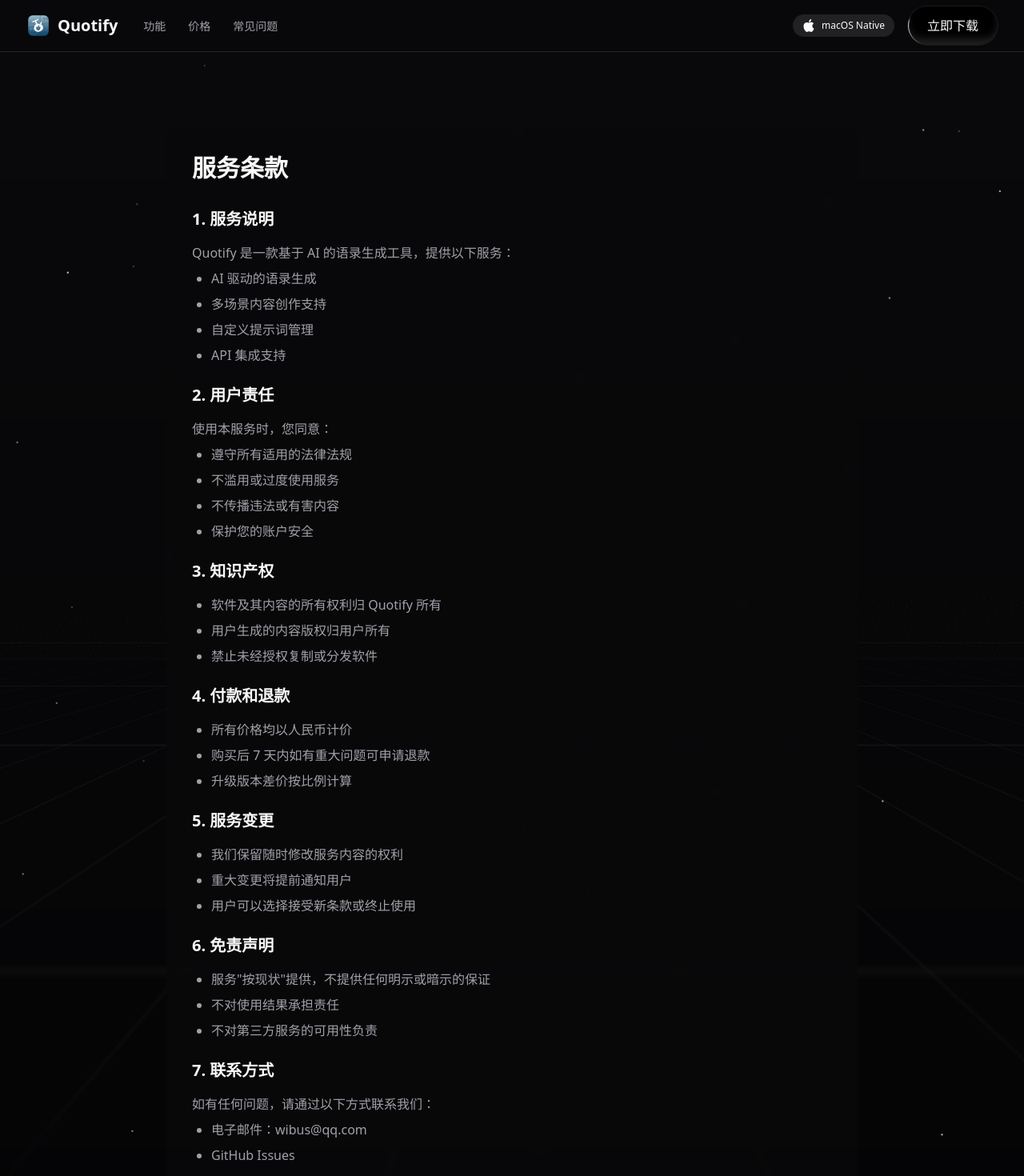
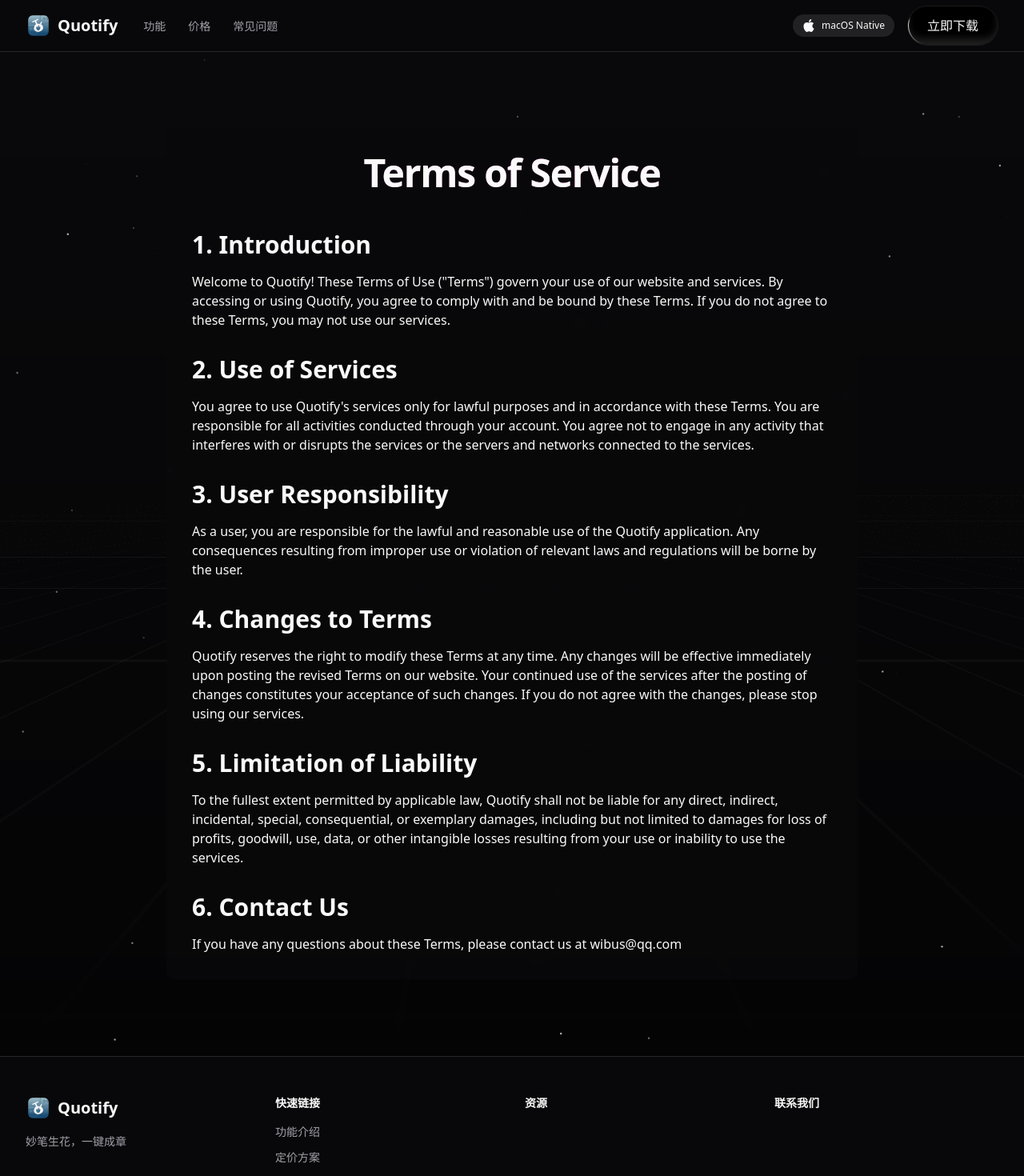
Before and after one commit to wibus-wee/QuotifyLandingPage, a React (Vite) app: page /terms-of-service in a window 1280 px wide. Shown: the top 1470 px of the page at 80% size. Built offline with nearby package versions, Linux system fonts and the light colour scheme.

Commit message:
feat: update Privacy Policy, Refund Policy, and Terms of Service pages with improved content clarity, structure, and styling; change headings to English and enhance user engagement

```diff
--- a/src/pages/privacy-policy.tsx
+++ b/src/pages/privacy-policy.tsx
@@ -21,68 +21,52 @@
             transition={{ duration: 0.8 }}
             className="rounded-lg bg-background/80 p-8 backdrop-blur-sm"
           >
-            <h1 className="mb-8 text-3xl font-bold">隐私政策</h1>
+            <h1 className="mb-12 text-center text-5xl font-extrabold tracking-tight bg-gradient-to-r from-purple-400 to-pink-600 bg-clip-text ">
+              Privacy Policy
+            </h1>
 
-            <div className="space-y-6 text-muted-foreground">
-              <section>
-                <h2 className="mb-4 text-xl font-semibold text-foreground">1. 信息收集</h2>
-                <p>我们仅收集运行应用程序所必需的信息。这包括：</p>
-                <ul className="ml-6 mt-2 list-disc space-y-2">
-                  <li>基本使用数据（如使用频率、功能使用情况等）</li>
-                  <li>崩溃报告和性能数据</li>
-                  <li>您主动提供的反馈信息</li>
-                </ul>
-              </section>
+            <div className="prose prose-invert max-w-none">
+              <p>
+                Thank you for choosing to use our app. We highly value the privacy of our users and are committed to protecting your personal information. This Privacy Policy provides detailed information on how we collect, use, store, and protect your personal information. Before using our App, please read and ensure that you fully understand and agree to the contents of this Privacy Policy.
+              </p>
 
-              <section>
-                <h2 className="mb-4 text-xl font-semibold text-foreground">2. 数据使用</h2>
-                <p>我们使用收集的信息来：</p>
-                <ul className="ml-6 mt-2 list-disc space-y-2">
-                  <li>改进和优化应用程序性能</li>
-                  <li>开发新功能</li>
-                  <li>提供客户支持</li>
-                  <li>发送重要通知</li>
-                </ul>
-              </section>
+              <h2 className="text-3xl font-bold mt-8 mb-4 bg-clip-text ">
+                Information Collection and Use
+              </h2>
+              <p>
+                Our app only accesses your local image files to provide image compression and optimization services. We explicitly state and guarantee that we do not collect, read, or transmit any of your personal information, user information, or application usage data.
+              </p>
 
-              <section>
-                <h2 className="mb-4 text-xl font-semibold text-foreground">3. 数据保护</h2>
-                <p>我们采取以下措施保护您的数据：</p>
-                <ul className="ml-6 mt-2 list-disc space-y-2">
-                  <li>所有数据传输采用加密方式</li>
-                  <li>定期安全审查和更新</li>
-                  <li>严格的内部数据访问控制</li>
-                </ul>
-              </section>
+              <h2 className="text-3xl font-bold mt-8 mb-4 bg-clip-text ">
+                Information Storage
+              </h2>
+              <p>
+                Our app reads local image files on your device, and all image processing and optimization operations are carried out locally without uploading any data to servers or cloud storage. Your image files will not be retained on our servers, and we do not store your image files anywhere.
+              </p>
 
-              <section>
-                <h2 className="mb-4 text-xl font-semibold text-foreground">4. 第三方服务</h2>
-                <p>我们使用的第三方服务包括：</p>
-                <ul className="ml-6 mt-2 list-disc space-y-2">
-                  <li>OpenAI API - 用于生成内容</li>
-                  <li>支付服务提供商 - 用于处理付款</li>
-                </ul>
-              </section>
+              <h2 className="text-3xl font-bold mt-8 mb-4 bg-clip-text ">
+                Third-Party Services
+              </h2>
+              <p>
+                Our app does not use any third-party services, including advertising services, analytics tools, or social media plugins. We assure you that your data will not be shared with any third parties.
+              </p>
 
-              <section>
-                <h2 className="mb-4 text-xl font-semibold text-foreground">5. 您的权利</h2>
-                <p>作为用户，您有权：</p>
-                <ul className="ml-6 mt-2 list-disc space-y-2">
-                  <li>访问您的个人数据</li>
-                  <li>要求更正不准确的数据</li>
-                  <li>要求删除您的数据</li>
-                  <li>反对数据处理</li>
-                </ul>
-              </section>
+              <h2 className="text-3xl font-bold mt-8 mb-4 bg-clip-text ">
+                Updates to the Privacy Policy
+              </h2>
+              <p>
+                We may update this Privacy Policy from time to time to reflect changes in the App's features or changes in laws and regulations. The updated Privacy Policy will take effect within our App and will be published on this page along with the update date.
+              </p>
 
-              <section>
-                <h2 className="mb-4 text-xl font-semibold text-foreground">6. 联系我们</h2>
-                <p>如果您对我们的隐私政策有任何疑问，请通过以下方式联系我们：</p>
-                <ul className="ml-6 mt-2 list-disc space-y-2">
-                  <li>电子邮件：wibus@qq.com</li>
-                  <li>GitHub Issues</li>
-                </ul>
-              </section>
+              <h2 className="text-3xl font-bold mt-8 mb-4 bg-clip-text ">
+                Contact Us
+              </h2>
+              <p>
+                If you have any questions or comments about this Privacy Policy, or if you need to access, correct, update, or delete your personal information, please contact us at{' '}
+                <a href="mailto:your-email@example.com" className="text-primary hover:underline">
+                  your-email@example.com
+                </a>
+              </p>
             </div>
           </motion.div>
         </div>
--- a/src/pages/refund-policy.tsx
+++ b/src/pages/refund-policy.tsx
@@ -21,66 +21,63 @@
             transition={{ duration: 0.8 }}
             className="rounded-lg bg-background/80 p-8 backdrop-blur-sm"
           >
-            <h1 className="mb-8 text-3xl font-bold">退款政策</h1>
+            <h1 className="mb-12 text-center text-5xl font-extrabold tracking-tight bg-gradient-to-r from-purple-400 to-pink-600 bg-clip-text">
+              Refund Policy
+            </h1>
 
-            <div className="space-y-6 text-muted-foreground">
-              <section>
-                <h2 className="mb-4 text-xl font-semibold text-foreground">1. 退款条件</h2>
-                <p>我们提供以下情况的退款服务：</p>
-                <ul className="ml-6 mt-2 list-disc space-y-2">
-                  <li>软件与系统不兼容且无法解决</li>
-                  <li>账户重复购买同一版本</li>
-                  <li>未经授权的购买行为</li>
-                </ul>
-              </section>
+            <div className="prose prose-invert max-w-none">
+              <h2 className="text-3xl font-bold mt-8 mb-4 bg-clip-text">
+                1. Introduction
+              </h2>
+              <p>
+                At Quotify, we strive to ensure our customers are satisfied with their purchases. If you are not entirely satisfied with your purchase, we're here to help.
+              </p>
 
-              <section>
-                <h2 className="mb-4 text-xl font-semibold text-foreground">2. 退款流程</h2>
-                <p>申请退款需要遵循以下步骤：</p>
-                <ul className="ml-6 mt-2 list-disc space-y-2">
-                  <li>通过电子邮件提交退款申请</li>
-                  <li>提供购买凭证和退款原因</li>
-                  <li>等待客服审核（通常 1-3 个工作日）</li>
-                  <li>审核通过后，退款将在 7 个工作日内退回原支付方式</li>
-                </ul>
-              </section>
+              <h2 className="text-3xl font-bold mt-8 mb-4 bg-clip-text">
+                2. Refund Eligibility
+              </h2>
+              <ul className="ml-6 list-disc space-y-2">
+                <li>To be eligible for a refund, you must request it within 30 days of your purchase.</li>
+                <li>Quotify is a digital download software, please ensure you have fully utilized the trial version before requesting a refund.</li>
+                <li>Proof of purchase is required.</li>
+              </ul>
 
-              <section>
-                <h2 className="mb-4 text-xl font-semibold text-foreground">3. 不予退款情况</h2>
-                <p>以下情况将不予退款：</p>
-                <ul className="ml-6 mt-2 list-disc space-y-2">
-                  <li>超过 7 天的购买记录</li>
-                  <li>因违反用户协议被终止服务的账户</li>
-                  <li>通过非官方渠道购买的产品</li>
-                </ul>
-              </section>
+              <h2 className="text-3xl font-bold mt-8 mb-4 bg-clip-text">
+                3. Refund Process
+              </h2>
+              <p>
+                To request a refund, please contact our customer support team at{' '}
+                <a href="mailto:wibus@qq.com" className="text-primary hover:underline">
+                wibus@qq.com
+                </a>
+                {' '}with your order details. Once your refund request is received and reviewed, we will notify you of the status of your refund.
+              </p>
 
-              <section>
-                <h2 className="mb-4 text-xl font-semibold text-foreground">4. 特殊说明</h2>
-                <ul className="ml-6 mt-2 list-disc space-y-2">
-                  <li>退款后，相关账户的付费功能将被停用</li>
-                  <li>促销或折扣购买的退款将按实际支付金额计算</li>
-                  <li>批量购买的退款需单独联系客服处理</li>
-                </ul>
-              </section>
+              <h2 className="text-3xl font-bold mt-8 mb-4 bg-clip-text">
+                4. Approved Refunds
+              </h2>
+              <p>
+                If your refund is approved, we will initiate a credit to your original method of payment. The timing of the refund will depend on your card issuer's policies.
+              </p>
 
-              <section>
-                <h2 className="mb-4 text-xl font-semibold text-foreground">5. 升级与降级</h2>
-                <ul className="ml-6 mt-2 list-disc space-y-2">
-                  <li>升级到更高版本不支持退回差价</li>
-                  <li>版本切换不重置退款时限</li>
-                </ul>
-              </section>
+              <h2 className="text-3xl font-bold mt-8 mb-4 bg-clip-text">
+                5. Non-Refundable Items
+              </h2>
+              <p>Please note, we cannot provide refunds for:</p>
+              <ul className="ml-6 list-disc space-y-2">
+                <li>Any purchase requests made after 30 days</li>
+                <li>As Quotify is a digital download product, once the activation code has been used, we cannot provide a refund</li>
+              </ul>
 
-              <section>
-                <h2 className="mb-4 text-xl font-semibold text-foreground">6. 联系方式</h2>
-                <p>如需申请退款或了解更多信息，请联系我们：</p>
-                <ul className="ml-6 mt-2 list-disc space-y-2">
-                  <li>电子邮件：wibus@qq.com</li>
-                  <li>GitHub Issues</li>
-                  <li>工作时间：周一至周五 9:00-18:00</li>
-                </ul>
-              </section>
+              <h2 className="text-3xl font-bold mt-8 mb-4 bg-clip-text">
+                6. Contact Us
+              </h2>
+              <p>
+                If you have any questions about our Refund Policy, please contact us at{' '}
+                <a href="mailto:wibus@qq.com" className="text-primary hover:underline">
+                  wibus@qq.com
+                </a>
+              </p>
             </div>
           </motion.div>
         </div>
--- a/src/pages/terms-of-service.tsx
+++ b/src/pages/terms-of-service.tsx
@@ -21,75 +21,55 @@
             transition={{ duration: 0.8 }}
             className="rounded-lg bg-background/80 p-8 backdrop-blur-sm"
           >
-            <h1 className="mb-8 text-3xl font-bold">服务条款</h1>
+            <h1 className="mb-12 text-center text-5xl font-extrabold tracking-tight bg-gradient-to-r from-purple-400 to-pink-600 bg-clip-text">
+              Terms of Service
+            </h1>
 
-            <div className="space-y-6 text-muted-foreground">
-              <section>
-                <h2 className="mb-4 text-xl font-semibold text-foreground">1. 服务说明</h2>
-                <p>Quotify 是一款基于 AI 的语录生成工具，提供以下服务：</p>
-                <ul className="ml-6 mt-2 list-disc space-y-2">
-                  <li>AI 驱动的语录生成</li>
-                  <li>多场景内容创作支持</li>
-                  <li>自定义提示词管理</li>
-                  <li>API 集成支持</li>
-                </ul>
-              </section>
+            <div className="prose prose-invert max-w-none">
+              <h2 className="text-3xl font-bold mt-8 mb-4 bg-clip-text">
+                1. Introduction
+              </h2>
+              <p>
+                Welcome to Quotify! These Terms of Use ("Terms") govern your use of our website and services. By accessing or using Quotify, you agree to comply with and be bound by these Terms. If you do not agree to these Terms, you may not use our services.
+              </p>
 
-              <section>
-                <h2 className="mb-4 text-xl font-semibold text-foreground">2. 用户责任</h2>
-                <p>使用本服务时，您同意：</p>
-                <ul className="ml-6 mt-2 list-disc space-y-2">
-                  <li>遵守所有适用的法律法规</li>
-                  <li>不滥用或过度使用服务</li>
-                  <li>不传播违法或有害内容</li>
-                  <li>保护您的账户安全</li>
-                </ul>
-              </section>
+              <h2 className="text-3xl font-bold mt-8 mb-4 bg-clip-text">
+                2. Use of Services
+              </h2>
+              <p>
+                You agree to use Quotify's services only for lawful purposes and in accordance with these Terms. You are responsible for all activities conducted through your account. You agree not to engage in any activity that interferes with or disrupts the services or the servers and networks connected to the services.
+              </p>
 
-              <section>
-                <h2 className="mb-4 text-xl font-semibold text-foreground">3. 知识产权</h2>
-                <ul className="ml-6 mt-2 list-disc space-y-2">
-                  <li>软件及其内容的所有权利归 Quotify 所有</li>
-                  <li>用户生成的内容版权归用户所有</li>
-                  <li>禁止未经授权复制或分发软件</li>
-                </ul>
-              </section>
+              <h2 className="text-3xl font-bold mt-8 mb-4 bg-clip-text">
+                3. User Responsibility
+              </h2>
+              <p>
+                As a user, you are responsible for the lawful and reasonable use of the Quotify application. Any consequences resulting from improper use or violation of relevant laws and regulations will be borne by the user.
+              </p>
 
-              <section>
-                <h2 className="mb-4 text-xl font-semibold text-foreground">4. 付款和退款</h2>
-                <ul className="ml-6 mt-2 list-disc space-y-2">
-                  <li>所有价格均以人民币计价</li>
-                  <li>购买后 7 天内如有重大问题可申请退款</li>
-                  <li>升级版本差价按比例计算</li>
-                </ul>
-              </section>
+              <h2 className="text-3xl font-bold mt-8 mb-4 bg-clip-text">
+                4. Changes to Terms
+              </h2>
+              <p>
+                Quotify reserves the right to modify these Terms at any time. Any changes will be effective immediately upon posting the revised Terms on our website. Your continued use of the services after the posting of changes constitutes your acceptance of such changes. If you do not agree with the changes, please stop using our services.
+              </p>
 
-              <section>
-                <h2 className="mb-4 text-xl font-semibold text-foreground">5. 服务变更</h2>
-                <ul className="ml-6 mt-2 list-disc space-y-2">
-                  <li>我们保留随时修改服务内容的权利</li>
-                  <li>重大变更将提前通知用户</li>
-                  <li>用户可以选择接受新条款或终止使用</li>
-                </ul>
-              </section>
+              <h2 className="text-3xl font-bold mt-8 mb-4 bg-clip-text">
+                5. Limitation of Liability
+              </h2>
+              <p>
+                To the fullest extent permitted by applicable law, Quotify shall not be liable for any direct, indirect, incidental, special, consequential, or exemplary damages, including but not limited to damages for loss of profits, goodwill, use, data, or other intangible losses resulting from your use or inability to use the services.
+              </p>
 
-              <section>
-                <h2 className="mb-4 text-xl font-semibold text-foreground">6. 免责声明</h2>
-                <ul className="ml-6 mt-2 list-disc space-y-2">
-                  <li>服务"按现状"提供，不提供任何明示或暗示的保证</li>
-                  <li>不对使用结果承担责任</li>
-                  <li>不对第三方服务的可用性负责</li>
-                </ul>
-              </section>
-
-              <section>
-                <h2 className="mb-4 text-xl font-semibold text-foreground">7. 联系方式</h2>
-                <p>如有任何问题，请通过以下方式联系我们：</p>
-                <ul className="ml-6 mt-2 list-disc space-y-2">
-                  <li>电子邮件：wibus@qq.com</li>
-                  <li>GitHub Issues</li>
-                </ul>
-              </section>
+              <h2 className="text-3xl font-bold mt-8 mb-4 bg-clip-text">
+                6. Contact Us
+              </h2>
+              <p>
+                If you have any questions about these Terms, please contact us at{' '}
+                <a href="mailto:wibus@qq.com" className="text-primary hover:underline">
+                  wibus@qq.com
+                </a>
+              </p>
             </div>
           </motion.div>
         </div>
```
